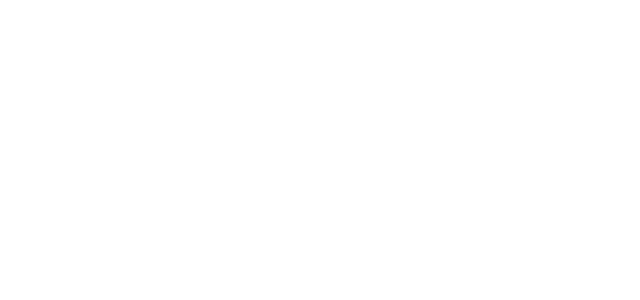
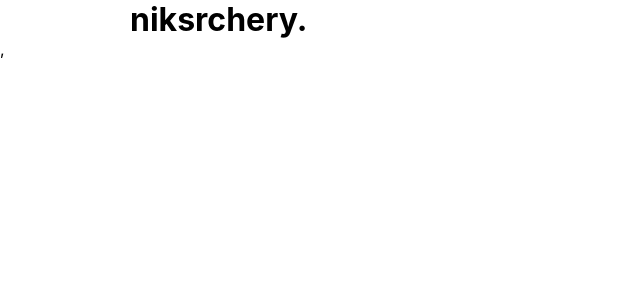
Before and after one commit to Anik-the-dev/niks-archery-website, a React (Create React App) app: page / in a window 1280 px wide. Shown: the top 300 px of the page, without its empty margins (0-640 px from the left). Built offline with nearby package versions, Linux system fonts and the light colour scheme.

Commit message:
Header logo done! project container style done

```diff
--- a/src/App.js
+++ b/src/App.js
@@ -1,8 +1,11 @@
+import logo from './logo.svg';
 import './App.css';
+import Header from './components/Header/Header';
 
 function App() {
   return (
-    <div className="App">
+    <div>
+      <Header></Header>
     </div>
   );
 }
--- a/src/components/Header/Header.js
+++ b/src/components/Header/Header.js
@@ -0,0 +1,19 @@
+import React from 'react';
+import '../../css/style.css'
+
+const Header = () => {
+    return (
+        <div className='project-body'>
+            <div className='project-container'>
+                <div className='project-logo'>
+                    <h1>niksrchery.</h1>
+                </div>
+                <nav className='navbar'></nav>
+
+            </div>
+
+        </div>
+    );
+};
+
+export default Header
--- a/src/css/style.css
+++ b/src/css/style.css
@@ -0,0 +1,12 @@
+*{
+    box-sizing: border-box;
+    margin: 0px;
+    padding: 0;
+}
+
+.project-container {
+    max-width: 1100px;
+    margin: 0 auto;
+    overflow: auto;
+    padding: 0 40px;
+  }
--- a/src/index.js
+++ b/src/index.js
@@ -3,11 +3,16 @@
 import './index.css';
 import App from './App';
 import reportWebVitals from './reportWebVitals';
+import { BrowserRouter } from 'react-router-dom';
 
 ReactDOM.render(
-  <React.StrictMode>
-    <App />
-  </React.StrictMode>,
+  <BrowserRouter>
+    <React.StrictMode>
+      <App />
+    </React.StrictMode>,
+
+  </BrowserRouter>,
+
   document.getElementById('root')
 );
 
```
